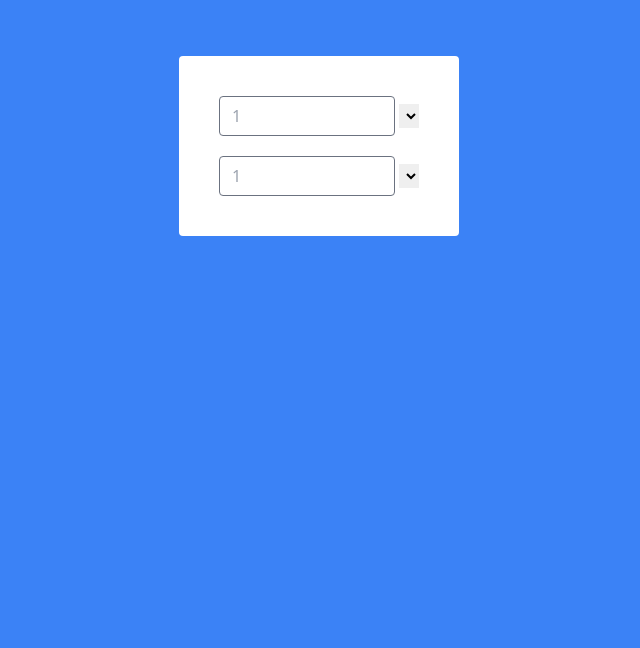
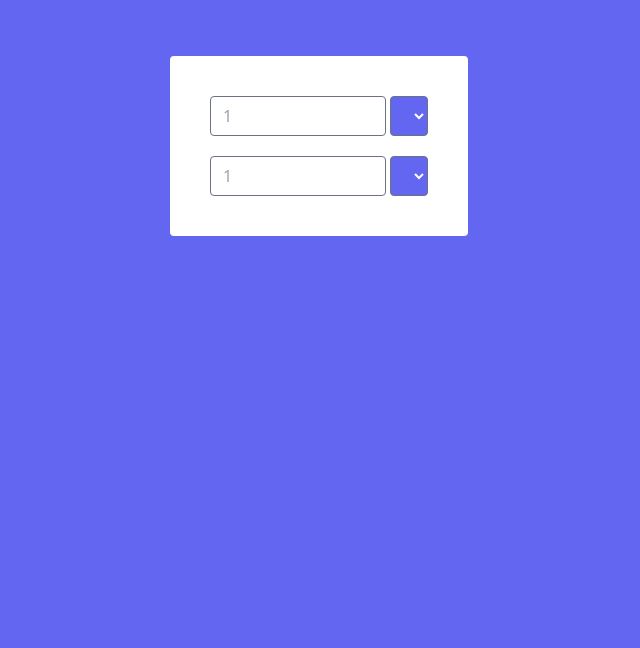
Before and after one commit to kelvinpires/Currency-Converter, a plain HTML site: page index.html in a window 1280 px wide. Shown: the part 152-800 px from the top of the page, without its empty margins (321-961 px from the left). Drawn offline with nearby package versions, Linux system fonts and the light colour scheme.

Commit message:
:lipstick: Add select style

```diff
--- a/index.html
+++ b/index.html
@@ -11,7 +11,7 @@
     />
     <link rel="stylesheet" href="./style.css" />
   </head>
-  <body class="flex justify-center items-center flex-col bg-blue-500">
+  <body class="flex justify-center items-center flex-col bg-indigo-500">
     <h1 class="text-5xl m-20 font-medium">Currency Converter</h1>
     <div class="p-10 bg-white rounded">
       <div class="mb-5">
@@ -21,7 +21,17 @@
           id="baseInput"
           placeholder="1"
         />
-        <select id="baseSelect"></select>
+        <select
+          class="
+            border border-gray-500
+            rounded
+            px-2
+            bg-indigo-500
+            text-white
+            h-10
+          "
+          id="baseSelect"
+        ></select>
       </div>
       <div>
         <input
@@ -30,7 +40,17 @@
           id="toCurrencyInput"
           placeholder="1"
         />
-        <select id="toCurrencySelect"></select>
+        <select
+          class="
+            border border-gray-500
+            rounded
+            px-2
+            bg-indigo-500
+            text-white
+            h-10
+          "
+          id="toCurrencySelect"
+        ></select>
       </div>
     </div>
 
```
